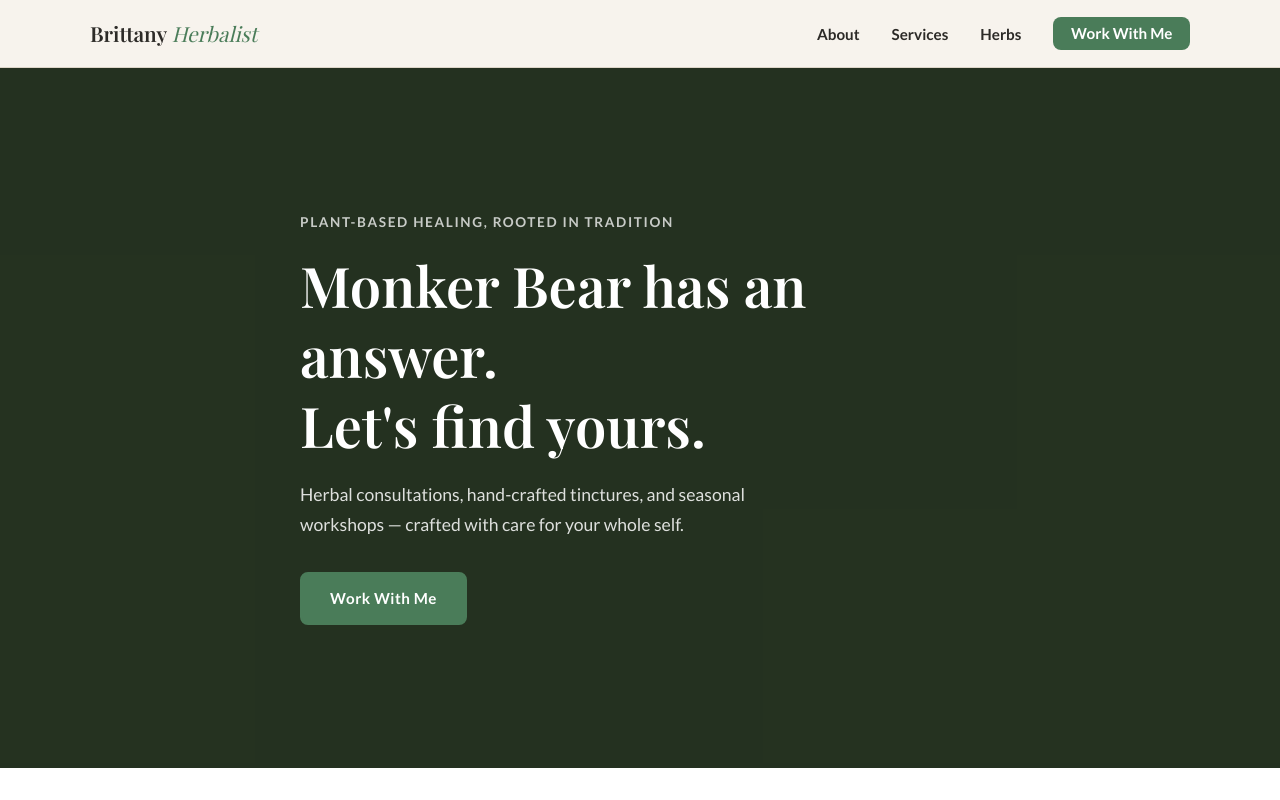
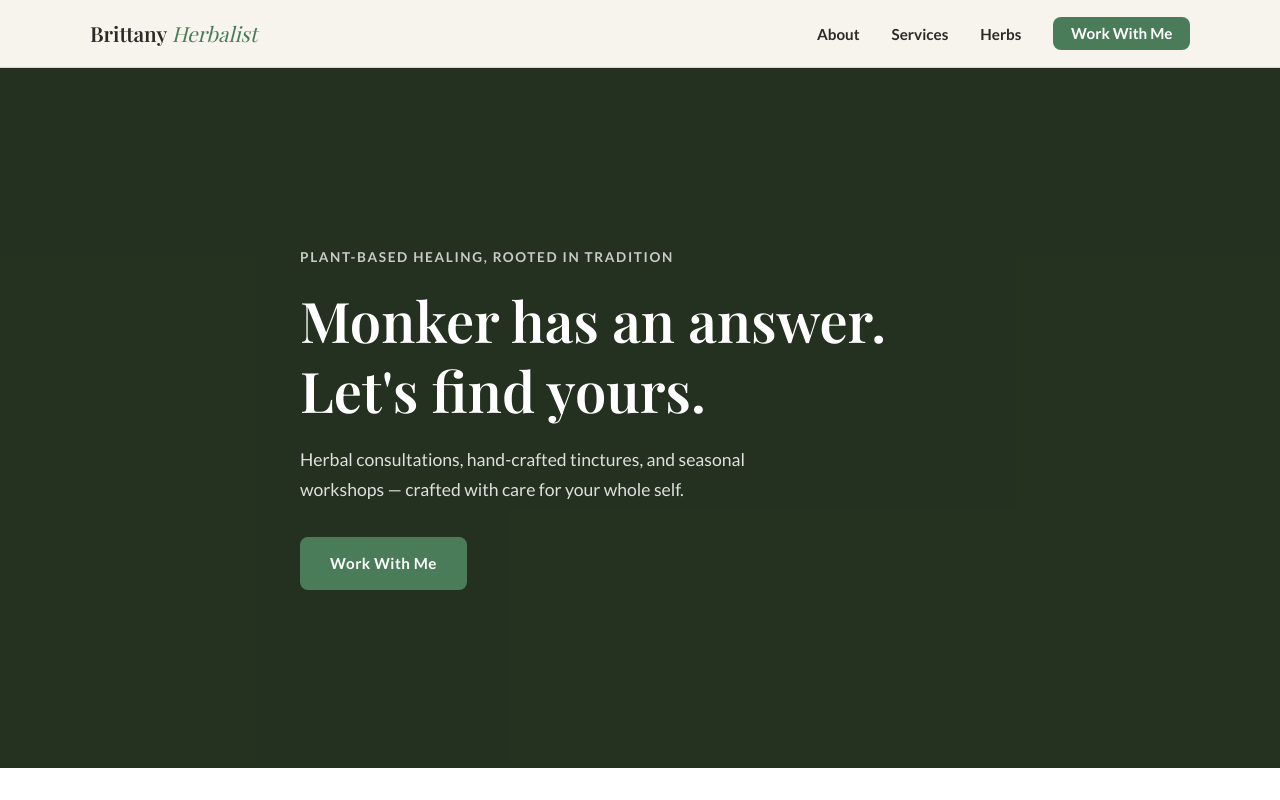
Before and after one commit to BrittanyBossier/brittanybossier.github.io, a plain HTML site: page index.html in a window 1280 px wide. Shown: the top 800 px of the page. Drawn offline with nearby package versions, Linux system fonts and the light colour scheme; a web font is replaced by a local one.

Commit message:
Update index.html

```diff
--- a/index.html
+++ b/index.html
@@ -37,7 +37,7 @@
       <div class="hero-overlay"></div>
       <div class="container hero-content">
         <p class="hero-eyebrow">Plant-based healing, rooted in tradition</p>
-        <h1>Monker Bear has an answer.<br />Let's find yours.</h1>
+        <h1>Monker has an answer.<br />Let's find yours.</h1>
         <p class="hero-sub">Herbal consultations, hand-crafted tinctures, and seasonal workshops — crafted with care for your whole self.</p>
         <a href="#contact" class="btn btn-primary">Work With Me</a>
       </div>
```
